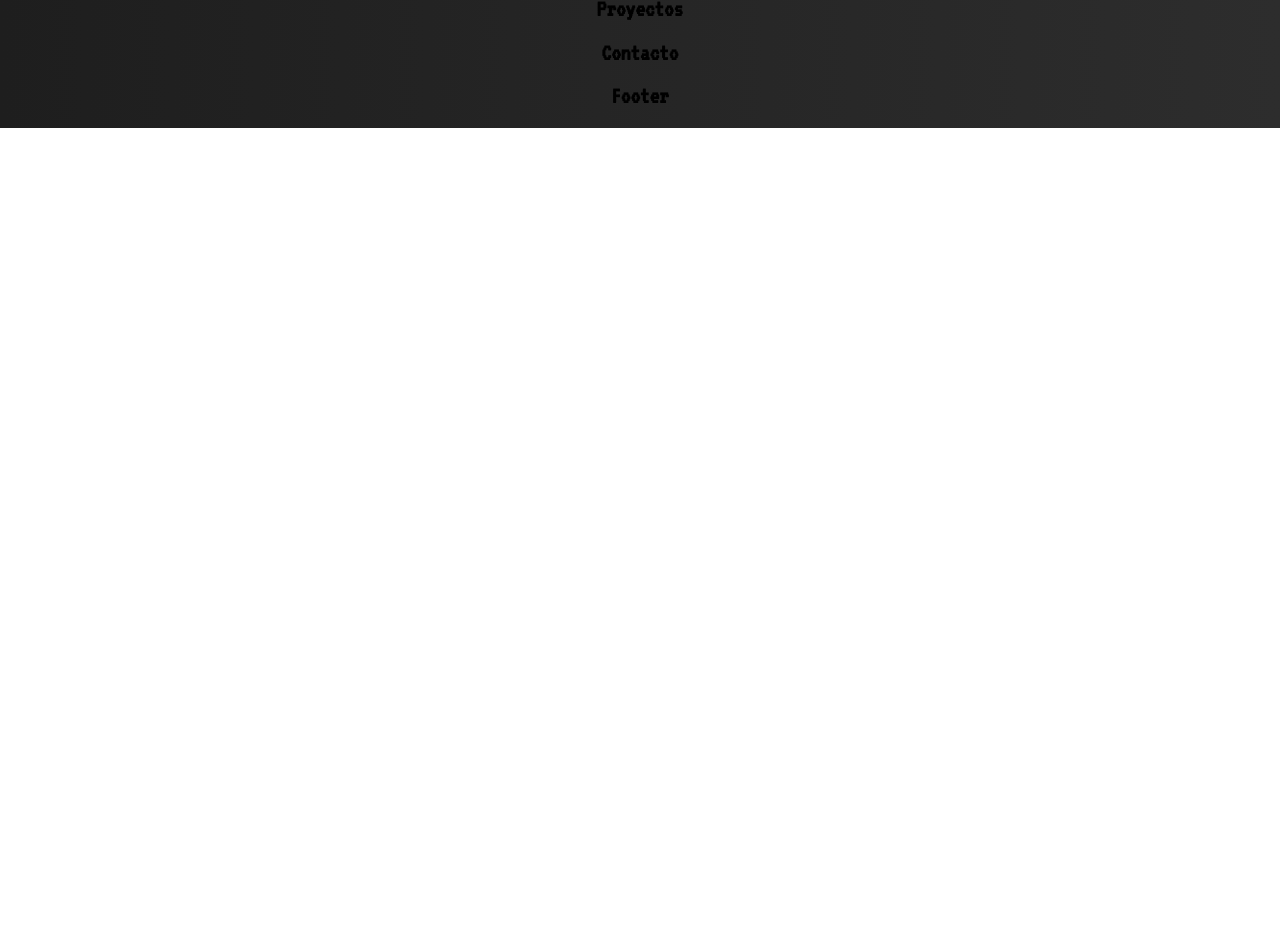
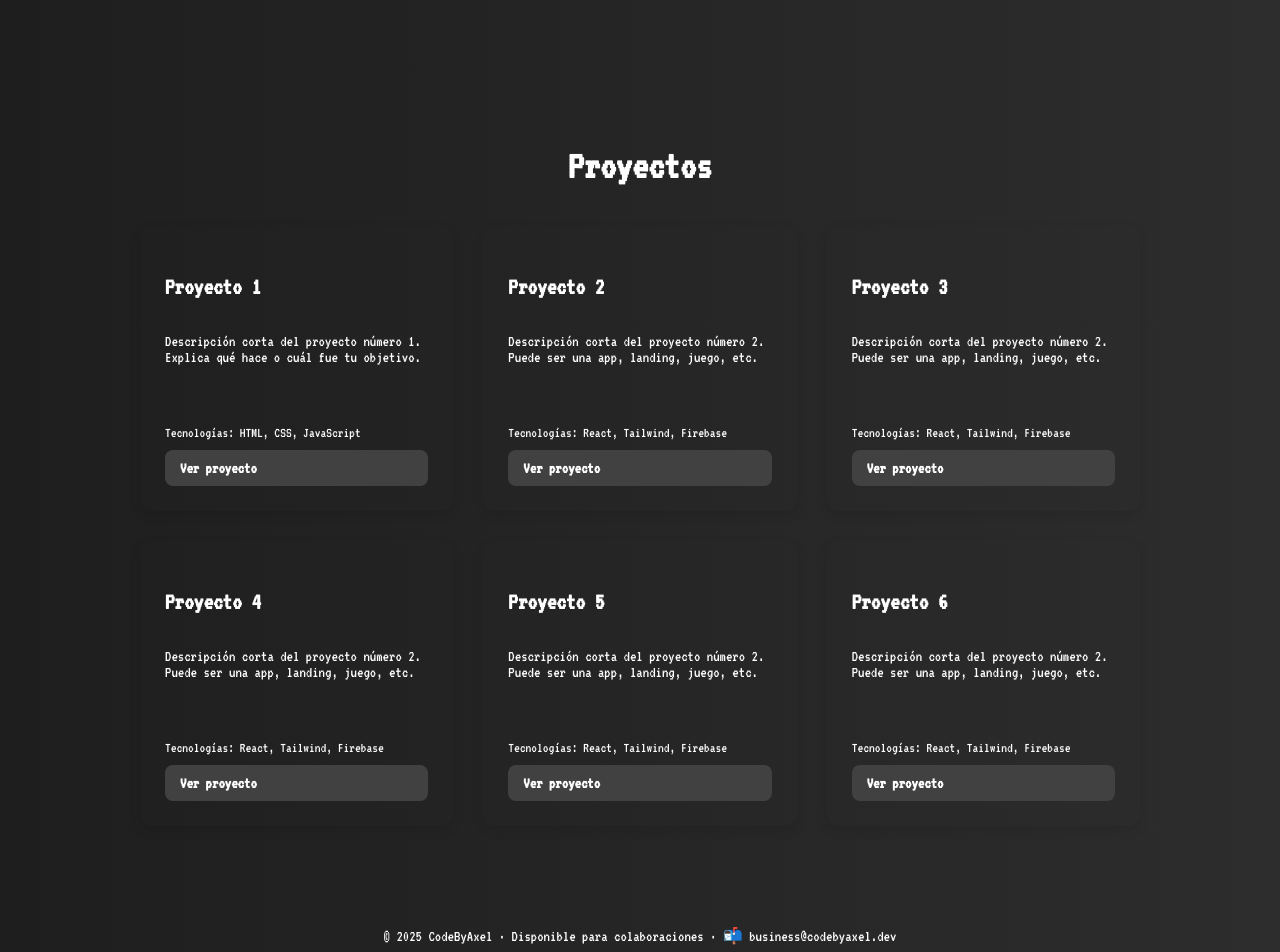
Before and after one commit to CodeByAxel/portfolio, a React (Create React App) app: page / in a window 1280 px wide. Shown: the part 1710-2662 px from the top of the page. Before the commit the page ends 1838 px from the top, so only its background shows below. Built offline with nearby package versions, Linux system fonts and the light colour scheme.

Commit message:
Añadido botón de volver arriba y ajustes finales

```diff
--- a/src/App.js
+++ b/src/App.js
@@ -4,7 +4,6 @@ import Inicio from "./components/Inicio";
 import Skills from "./components/Skills";
 import SobreMi from "./components/SobreMi";
 import Proyectos from "./components/Proyectos";
-import Contacto from "./components/Contacto";
 import Footer from "./components/Footer";
 import "./App.css";
 
@@ -16,7 +15,6 @@ function App() {
       <Skills />
       <SobreMi />
       <Proyectos />
-      <Contacto />
       <Footer />
     </div>
   );
--- a/src/components/Contacto.js
+++ b/src/components/Contacto.js
@@ -1,9 +1,10 @@
 import React from "react";
+
 
 function Contacto() {
   return (
     <section id="contacto">
-      <h2>Contacto</h2>
+      <h2>contacto</h2>
     </section>
   );
 }
--- /dev/null
+++ b/src/components/Footer.css
@@ -0,0 +1,23 @@
+p{
+    color: #fff;
+    margin: 0 0 50px 0;
+}
+.boton-arriba {
+    position: fixed;
+    bottom: 30px;
+    right: 30px;
+
+    color: #ffffff;
+    padding: 12px;
+    border-radius: 50%;
+    font-size: 1.5rem;
+    z-index: 1000;
+    text-decoration: none;
+    transition: background-color 0.3s ease, transform 0.2s ease;
+
+  }
+
+  .boton-arriba:hover {
+
+    transform: translateY(-5px);
+  }
--- a/src/components/Footer.js
+++ b/src/components/Footer.js
@@ -1,10 +1,15 @@
 import React from "react";
+import "./Footer.css";
+import { FaArrowUp } from "react-icons/fa";
 
 function Footer() {
   return (
-    <section>
-      <h2>Footer</h2>
-    </section>
+    <footer className="footer">
+      <a href="#inicio" className="boton-arriba" title="Volver arriba">
+  <FaArrowUp />
+</a>
+  <p>© 2025 CodeByAxel · Disponible para colaboraciones · 📬 business@codebyaxel.dev</p>
+</footer>
   );
 }
 
--- a/src/components/Header.js
+++ b/src/components/Header.js
@@ -10,7 +10,6 @@ function Header() {
           <li><a href="#inicio">Inicio</a></li>
           <li><a href="#sobremi">Sobre mí</a></li>
           <li><a href="#proyectos">Proyectos</a></li>
-          <li><a href="#contacto">Contacto</a></li>
           <li><a href="/cv-codebyaxel.pdf" target="_blank" rel="noopener noreferrer"  onClick={(e) => e.stopPropagation()}>CV</a></li>
         </ul>
       </nav>
--- /dev/null
+++ b/src/components/Proyectos.css
@@ -0,0 +1,61 @@
+.proyectos {
+    padding: 100px 20px;
+    background: linear-gradient(to right, #1e1e1e, #2d2d2d);
+    text-align: center;
+
+  }
+
+  .proyectos h2 {
+    font-size: 2.5rem;
+    margin-bottom: 40px;
+    font-family: 'VT323', monospace;
+    color: #fff;
+  }
+
+  .grid-proyectos {
+    display: grid;
+    grid-template-columns: repeat(auto-fit, minmax(300px, 1fr));
+    gap: 30px;
+    max-width: 1000px;
+    margin: 0 auto;
+  }
+
+  .proyecto {
+
+    padding: 25px;
+    border-radius: 12px;
+    box-shadow: 0 4px 12px rgba(0, 0, 0, 0.1);
+    text-align: left;
+    display: flex;
+    flex-direction: column;
+    gap: 10px;
+  }
+
+  .proyecto h3 {
+    font-size: 1.5rem;
+    color: #fff;
+  }
+
+  .proyecto span {
+    font-size: 0.9rem;
+    color: #fff;
+  }
+  .proyecto p{
+    color: #fff;
+  }
+
+  .proyecto a {
+    margin-top: auto;
+    padding: 10px 15px;
+    background-color: #414141;
+    color: #fff;
+    text-decoration: none;
+    font-weight: bold;
+    border-radius: 8px;
+    transition: all 0.3s ease;
+  }
+
+  .proyecto a:hover {
+    background-color: #3a3a3a;
+    transform: translateY(-5px);
+  }
--- a/src/components/Proyectos.js
+++ b/src/components/Proyectos.js
@@ -1,9 +1,64 @@
 import React from "react";
+import "./Proyectos.css";
 
 function Proyectos() {
   return (
-    <section id="proyectos">
+    <section id="proyectos" className="proyectos">
       <h2>Proyectos</h2>
+
+      <div className="grid-proyectos">
+        <div className="proyecto">
+          <h3>Proyecto 1</h3>
+          <p>Descripción corta del proyecto número 1. Explica qué hace o cuál fue tu objetivo.</p>
+          <span>Tecnologías: HTML, CSS, JavaScript</span>
+          <a href="https://codebyaxel.dev/proyecto1" target="_blank" rel="noopener noreferrer">
+            Ver proyecto
+          </a>
+        </div>
+
+        <div className="proyecto">
+          <h3>Proyecto 2</h3>
+          <p>Descripción corta del proyecto número 2. Puede ser una app, landing, juego, etc.</p>
+          <span>Tecnologías: React, Tailwind, Firebase</span>
+          <a href="https://codebyaxel.dev/proyecto2" target="_blank" rel="noopener noreferrer">
+            Ver proyecto
+          </a>
+        </div>
+
+        {/* Puedes añadir más proyectos aquí */}
+        <div className="proyecto">
+          <h3>Proyecto 3</h3>
+          <p>Descripción corta del proyecto número 2. Puede ser una app, landing, juego, etc.</p>
+          <span>Tecnologías: React, Tailwind, Firebase</span>
+          <a href="https://codebyaxel.dev/proyecto3" target="_blank" rel="noopener noreferrer">
+            Ver proyecto
+          </a>
+        </div>
+        <div className="proyecto">
+          <h3>Proyecto 4</h3>
+          <p>Descripción corta del proyecto número 2. Puede ser una app, landing, juego, etc.</p>
+          <span>Tecnologías: React, Tailwind, Firebase</span>
+          <a href="https://codebyaxel.dev/proyecto4" target="_blank" rel="noopener noreferrer">
+            Ver proyecto
+          </a>
+        </div>
+        <div className="proyecto">
+          <h3>Proyecto 5</h3>
+          <p>Descripción corta del proyecto número 2. Puede ser una app, landing, juego, etc.</p>
+          <span>Tecnologías: React, Tailwind, Firebase</span>
+          <a href="https://codebyaxel.dev/proyecto5" target="_blank" rel="noopener noreferrer">
+            Ver proyecto
+          </a>
+        </div>
+        <div className="proyecto">
+          <h3>Proyecto 6</h3>
+          <p>Descripción corta del proyecto número 2. Puede ser una app, landing, juego, etc.</p>
+          <span>Tecnologías: React, Tailwind, Firebase</span>
+          <a href="https://codebyaxel.dev/proyecto6" target="_blank" rel="noopener noreferrer">
+            Ver proyecto
+          </a>
+        </div>
+      </div>
     </section>
   );
 }
```
